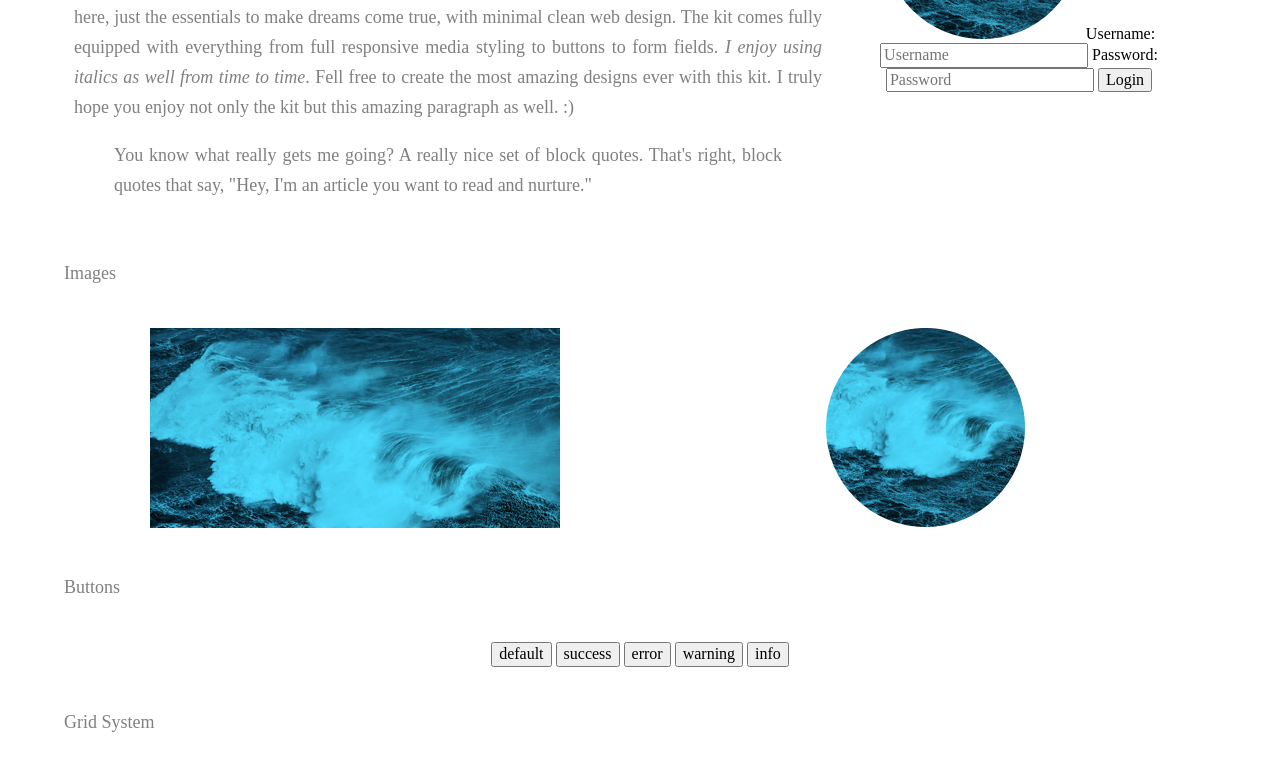
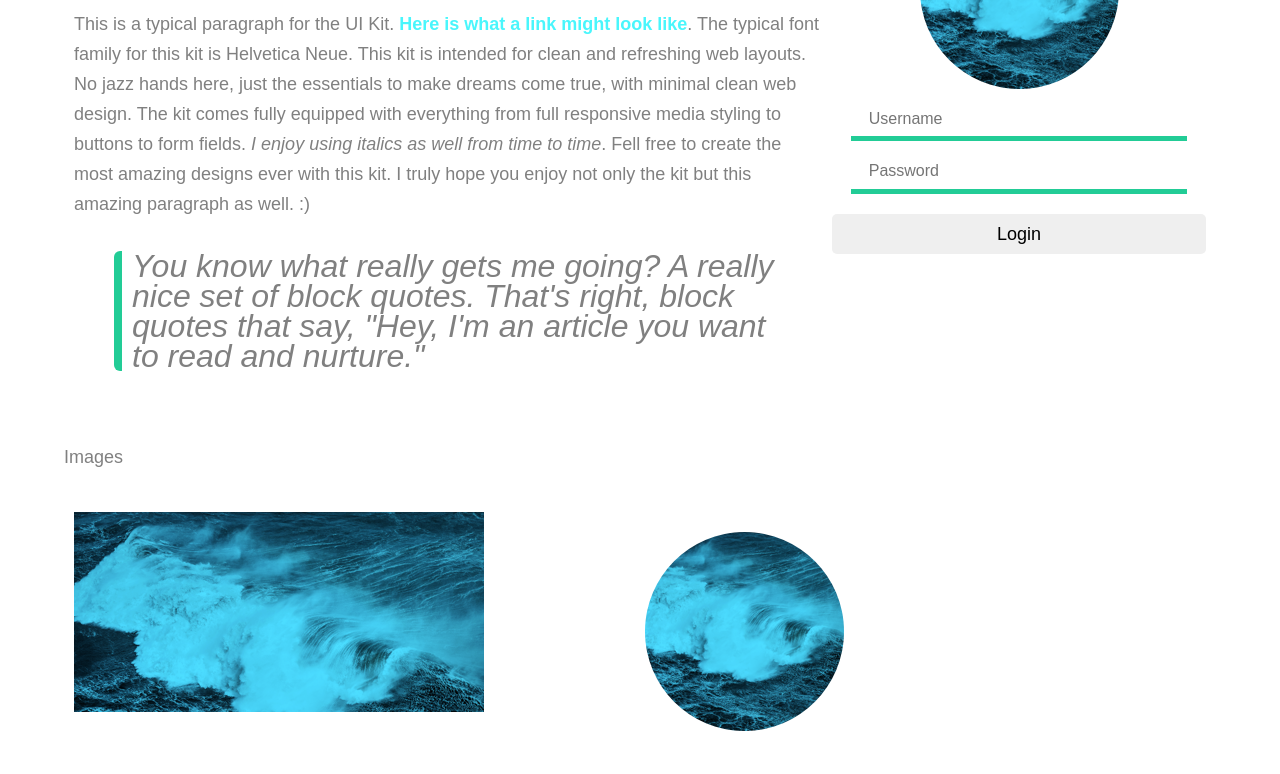
Before and after one commit to corralc/circles-style-guide, a plain HTML site: page index.html in a window 1280 px wide. Shown: the part 630-1404 px from the top of the page. Drawn offline with Linux system fonts and the light colour scheme.

Commit message:
Finished typography and 90% of form

```diff
--- a/scss/base/_base.scss
+++ b/scss/base/_base.scss
@@ -3,7 +3,4 @@
 }
 a{
   @extend %links;
-  &:link, &:visited {
-    color: inherit;
-  }
 }
--- a/scss/components/_forms.scss
+++ b/scss/components/_forms.scss
@@ -0,0 +1,29 @@
+.img--avatar{
+  margin: 20px 0;
+  align-self: center;
+}
+.form{
+  @include flexy($disp: flex);
+
+  &__label--hidden{
+
+    display:none;
+  }
+
+  &__input{
+    margin-bottom: 20px;
+    border-style: none;
+    border-bottom: 5px $primary-color solid;
+    padding-bottom: 8px;
+    padding-left: 18px;
+    width: 90%;
+    align-self: center;
+  }
+}
+
+[class^="btn"]{
+  padding: 10px;
+  font-size: 1.125rem;
+  border-style:none;
+  border-radius: $btn-radius;
+}
--- a/scss/components/_grid.scss
+++ b/scss/components/_grid.scss
@@ -13,12 +13,11 @@
   // .grid__row
   &__row {
     padding: 1em 10px;
-    display: flex;
-    flex-direction: column;
+    @include flexy(column, flex);
 
     // NOTE: replace with media query mixin if aiming for exceeds
     @media (min-width: 768px) {
-      flex-direction: row;
+      @include flexy(row);
     }
   }
 
@@ -66,9 +65,12 @@
     }
   }
 }
-
 .container{
-  text-align: center;
   width: 90%;
   margin: 0 auto;
+  font-family: $main-font;
 }
+.grid__col--3,
+.grid__col--9{
+  text-align: center;
+}
--- a/scss/components/_navigation.scss
+++ b/scss/components/_navigation.scss
@@ -2,11 +2,15 @@
   padding-left: 0;
   &__item{
     @extend %nav__item;
+
     &:hover {
       @include border-style();
     }
+    & a:visited, & a:link{
+      color: inherit;
+    }
   }
 }
-.card{
-  @include text();
+.card p {
+  @include text()
 }
--- a/scss/components/_typography.scss
+++ b/scss/components/_typography.scss
@@ -1,3 +1,26 @@
 .headline--secondary{
-  @include text($font-heaviness: lighter);
+  @include text(){
+  font-weight: lighter;
+  }
 }
+.headline--primary{
+  @include text(2.3rem, $primary-color){
+  width: 80%;
+  margin-left: 20px;
+  margin-bottom: 30px;
+}
+}
+.blockquote{
+  @include text(2rem, $primary-text-color){
+    font-style: italic;
+  }
+  border-left: $border;
+  border-radius: 6px;
+  padding-left: 10px;
+}
+
+.link{
+  @extend %links;
+  color: #49f6fc;
+  font-weight: bold;
+}
--- a/scss/utilities/_mixins.scss
+++ b/scss/utilities/_mixins.scss
@@ -1,6 +1,6 @@
 
-@mixin flexy ($fdirection: column) {
-display: flex;
+@mixin flexy ($fdirection: column, $disp:null) {
+display: $disp;
 flex-direction:$fdirection;
 @content;
 }
@@ -10,16 +10,16 @@ flex-direction:$fdirection;
     @content;
   }
 }
-@mixin border-style($background-color: $primary-color, $text-color: white){
-  background-color: $background-color;
-  border-radius: 5px;
-  color: $text-color;
+@mixin border-style($background-color: $primary-color){
+  background-color: $primary-color;
+  border-radius: $btn-radius;
+  color: $button-text-color;
 }
 
-@mixin text($font-size: 1.125rem, $font-heaviness:null){
+@mixin text($font-size: 1.125rem, $text-color: $primary-text-color){
   font-size: $font-size;
-  color:grey;
+  color:$text-color;
   line-height: 30px;
-  text-align: justify;
-  font-weight:$font-heaviness;
+  text-align: left;
+  @content;
 }
--- a/scss/utilities/_variables.scss
+++ b/scss/utilities/_variables.scss
@@ -1,7 +1,21 @@
 
 //Colors
 $primary-color: #22cc96;
+$primary-text-color: grey;
+$button-text-color: white;
+$default: #3daedb;
+$success: #35e841;
+$error: #d64d3e;
+$warning: #e55b16;
+$info: #ef68f2;
 
 
 //Breakpoint for large screens
 $large-breakpoint: 1400px;
+
+//Font
+$main-font: sans-serif;
+
+//border
+$border: 8px $primary-color solid;
+$btn-radius: 5px;
```
Also changed, not shown: css/styles.css, 1 other file.
